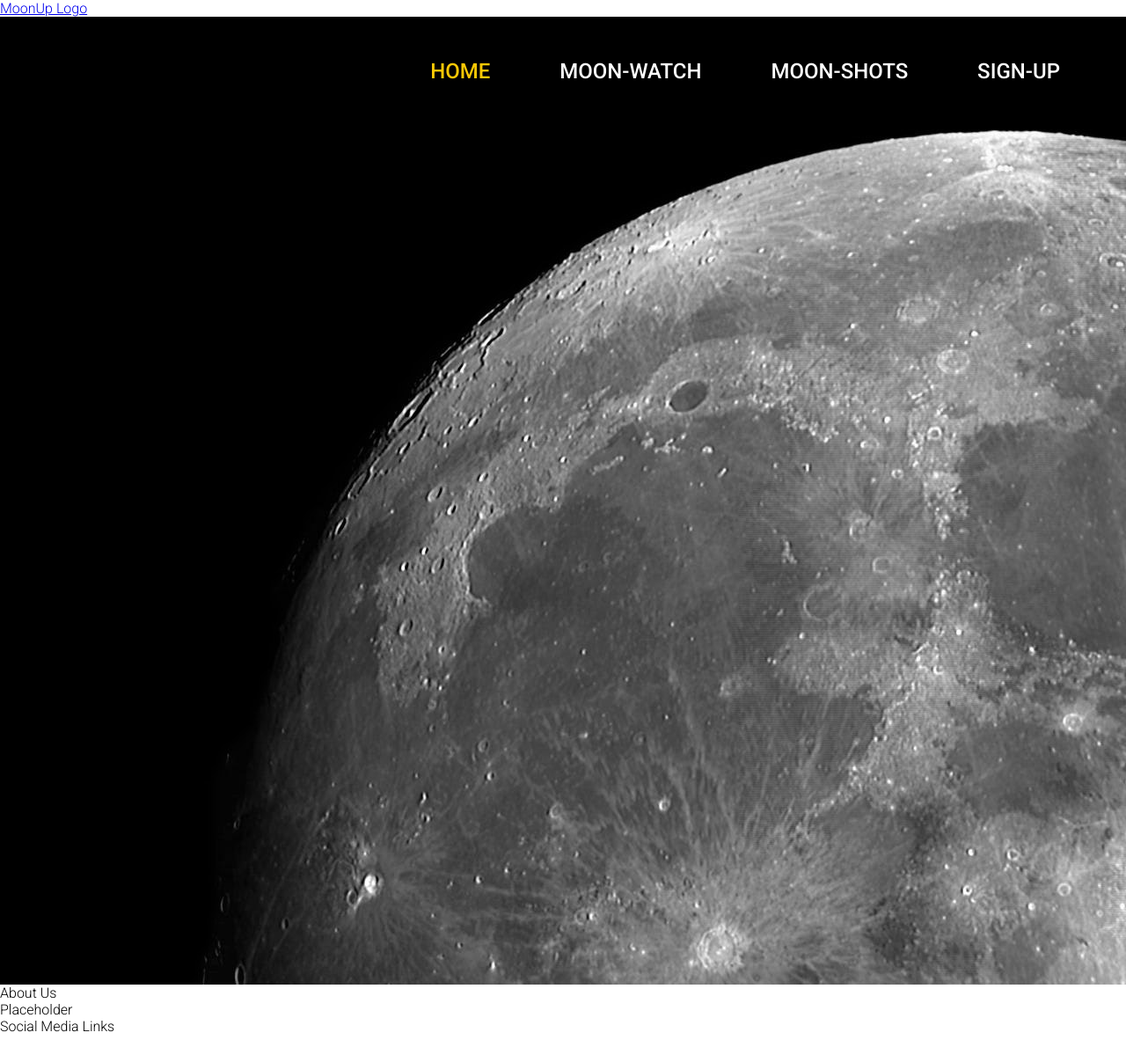
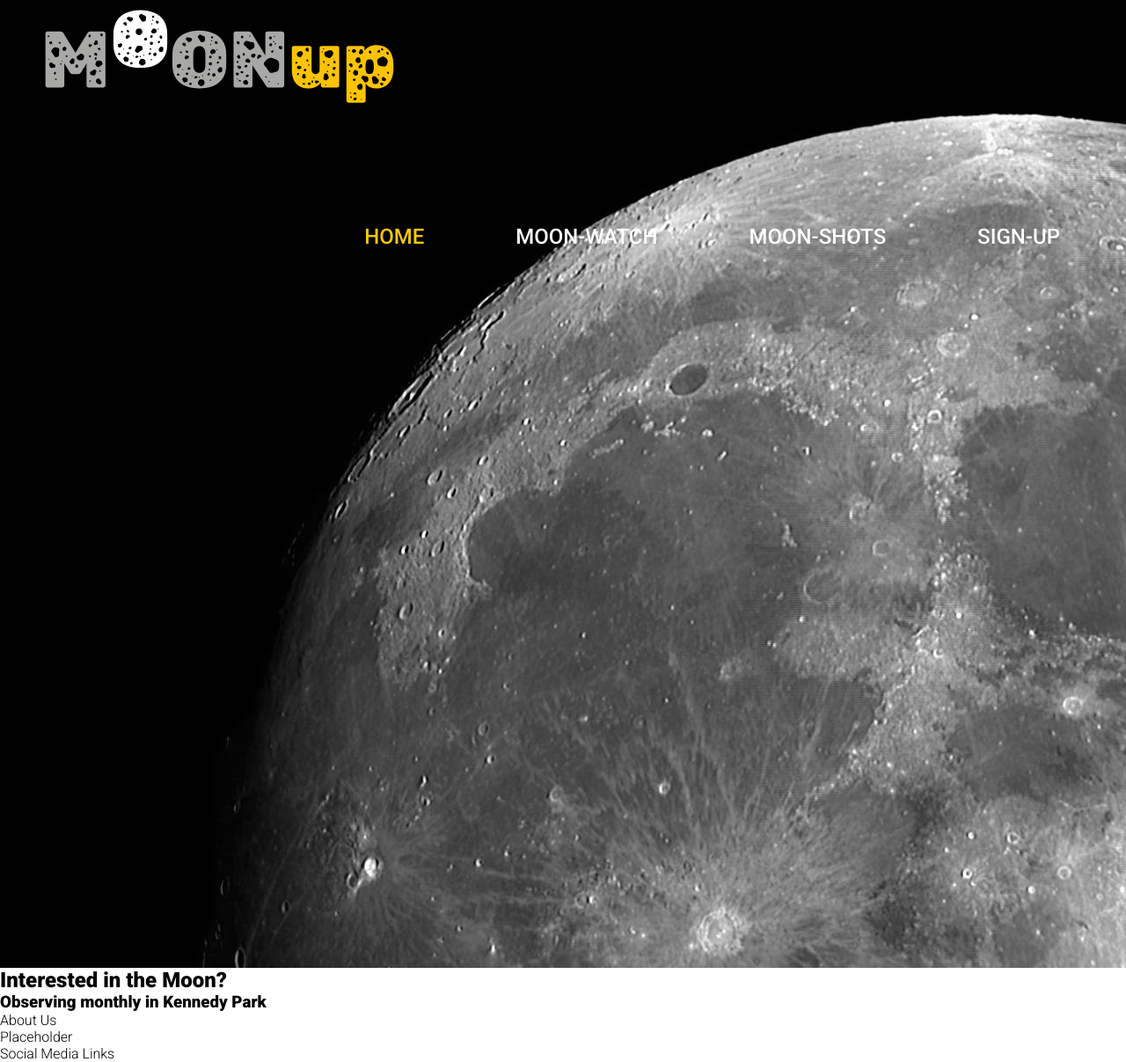
Before and after one commit to frapplecat/moonup, a plain HTML site: page index.html in a window 1280 px wide. Shown: the whole page at 88% size. Before the commit the page ends 1176 px from the top, so only its background shows below. Drawn offline with Linux system fonts and the light colour scheme.

Commit message:
add moonup logo and style nav items

```diff
--- a/assets/css/style.css
+++ b/assets/css/style.css
@@ -10,6 +10,12 @@ body {
     font-weight: 300;
 }
 
+#moonup-logo {
+    float: left;
+    width: 35%;
+    margin-left: 25px;
+}
+
 nav a {
     font-family: 'Roboto', sans-serif;
     font-weight: 500;
@@ -17,8 +23,9 @@ nav a {
     color: #fff;
     text-transform: uppercase;
     margin-right: 75px;
+    margin-left: 25px;
     text-decoration: none;
-    line-height: 125px;
+    line-height: 270px;
 }
 
 #menu {
--- a/index.html
+++ b/index.html
@@ -18,8 +18,7 @@
 <body>
 
     <header>
-            <a href="index.html">MoonUp Logo</i>
-            </a>
+        <a href="index.html"><img src="/assets/images/MOONup Logo.svg" alt="moon-up logo" id="moonup-logo"></a>
         <nav>
             <ul id="menu">
                 <l1>
@@ -39,9 +38,11 @@
     </header>
 
 
-    <section>
-        <div id="hero-image">
-
+    <section id="hero-outer">
+        <div id="hero-image"></div>
+        <div id="cover-text">
+            <h2>Interested in the Moon?</h2>
+            <h3>Observing monthly in Kennedy Park</h3>
         </div>
     </section>
     <section>About Us</section>
```
Also changed, not shown: assets/images/MOONup Logo.svg (added).
